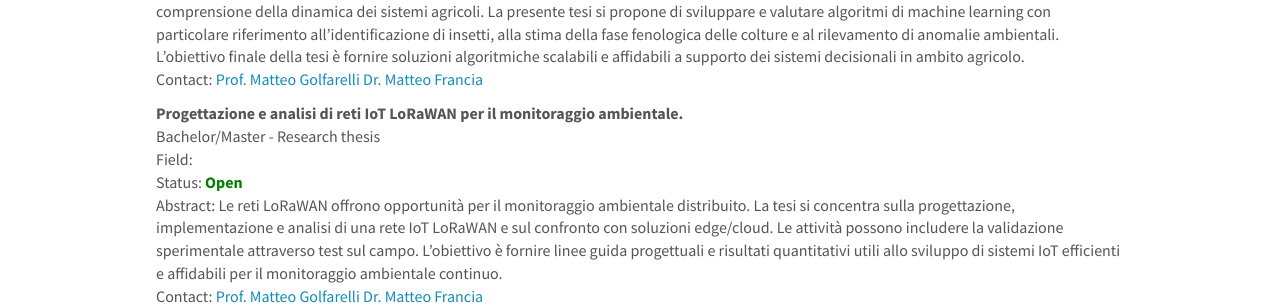
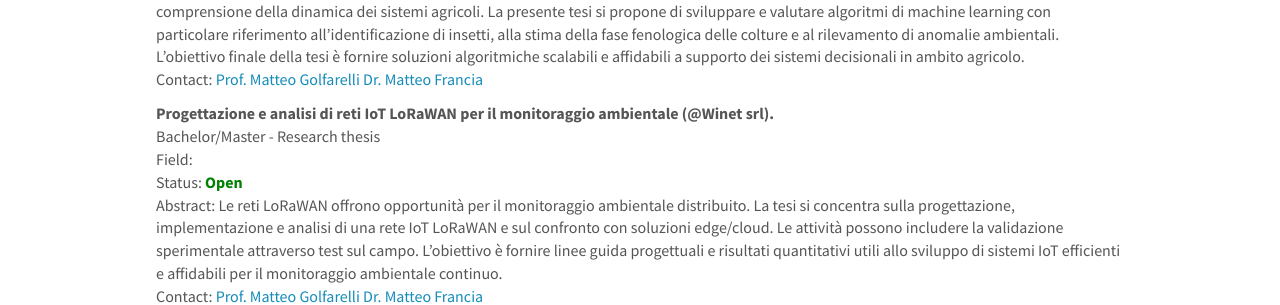
Before and after one commit to big-unibo/big-unibo.github.io, a Jekyll site: the page built from _pages/thesis.md, in a window 1280 px wide and 900 px high, scrolled down 1375 px. Shown: the part 157-462 px from the top of the window. Built offline with Jekyll 4.4.1, drawn with Linux system fonts in a browser that asks for light colours; nearby versions of some CDN libraries.

Commit message:
Update thesis title to include '@Winet srl'

```diff
--- a/_data/thesis.yml
+++ b/_data/thesis.yml
@@ -12,7 +12,7 @@
   contact: "<a href='mailto:matteo.golfarelli@unibo.it'>Prof. Matteo Golfarelli</a> <a href='mailto:m.francia@unibo.it'>Dr. Matteo Francia</a>"
   abstract: L'agricoltura di precisione richiede strumenti avanzati per il monitoraggio continuo e automatico delle condizioni colturali e ambientali. L'utilizzo di dati multisorgente (es. immagini, sensori meteo e ambientali, trappole intelligenti) rappresenta una risorsa chiave per la comprensione della dinamica dei sistemi agricoli. La presente tesi si propone di sviluppare e valutare algoritmi di machine learning con particolare riferimento all'identificazione di insetti, alla stima della fase fenologica delle colture e al rilevamento di anomalie ambientali. L'obiettivo finale della tesi è fornire soluzioni algoritmiche scalabili e affidabili a supporto dei sistemi decisionali in ambito agricolo.
 
-- title: Progettazione e analisi di reti IoT LoRaWAN per il monitoraggio ambientale.
+- title: Progettazione e analisi di reti IoT LoRaWAN per il monitoraggio ambientale (@Winet srl).
   level: Bachelor/Master
   type: Research thesis
   location: company
```
